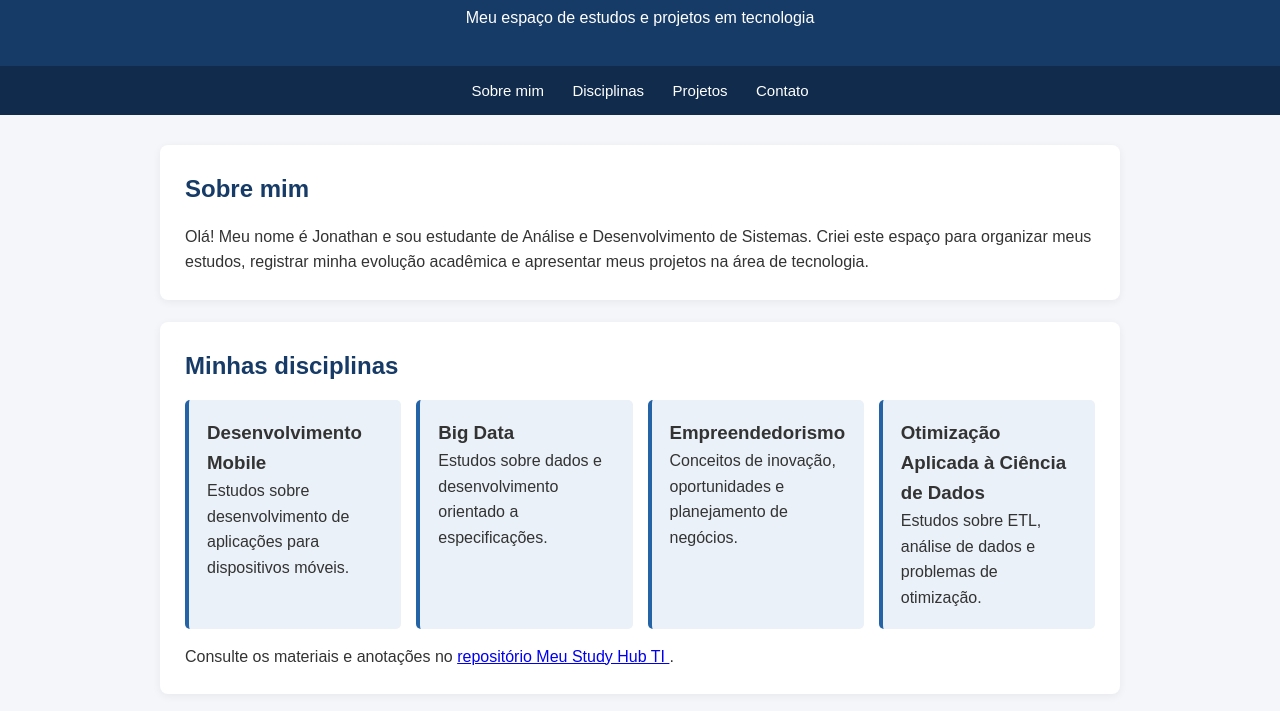
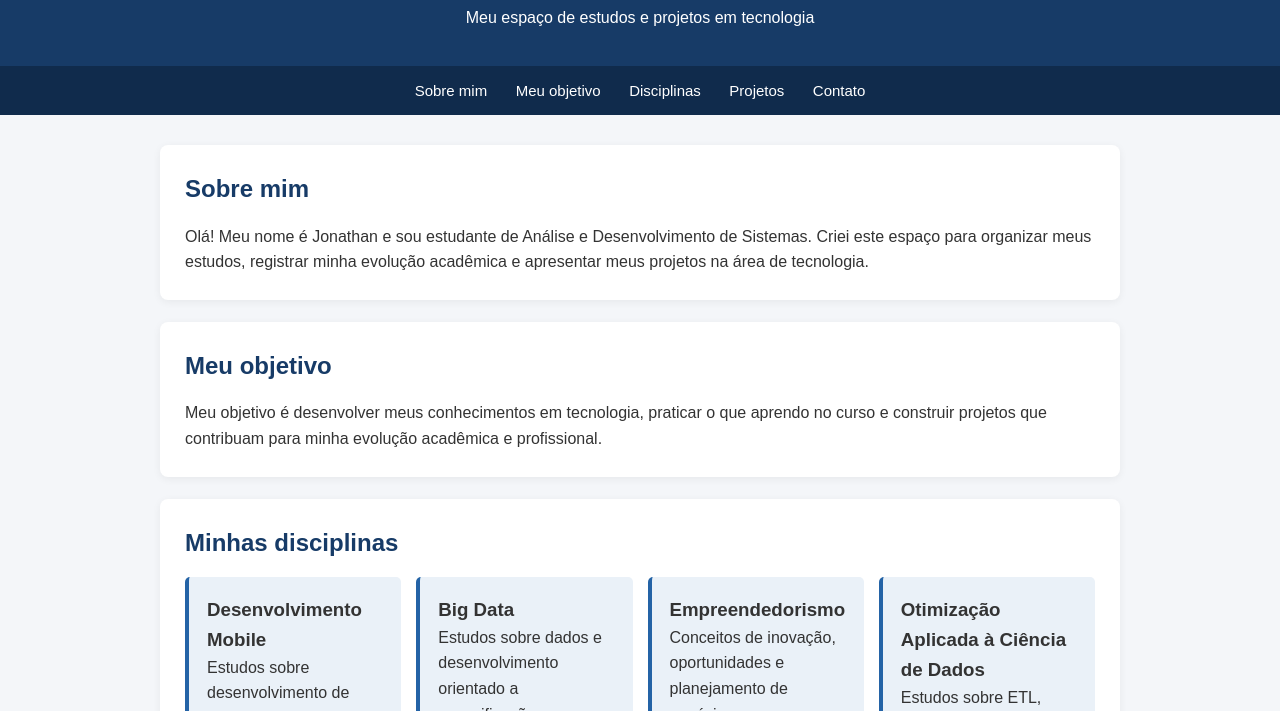
Before and after one commit to jonathancorreaRS/Meu-Study-Hub-TI, a plain HTML site: page index.html in a window 1280 px wide. Shown: the part 89-800 px from the top of the page. Drawn offline with Linux system fonts and the light colour scheme.

Commit message:
adiciona seção de objetivo pessoal
Adiciona seção de objetivo pessoal ao portfólio

```diff
--- a/index.html
+++ b/index.html
@@ -129,6 +129,7 @@
 
     <nav>
         <a href="#sobre">Sobre mim</a>
+        <a href="#objetivo">Meu objetivo</a>
         <a href="#disciplinas">Disciplinas</a>
         <a href="#projetos">Projetos</a>
         <a href="#contato">Contato</a>
@@ -143,6 +144,16 @@
                 Criei este espaço para organizar meus estudos,
                 registrar minha evolução acadêmica e apresentar
                 meus projetos na área de tecnologia.
+            </p>
+        </section>
+
+        <section id="objetivo">
+            <h2>Meu objetivo</h2>
+            <p>
+                Meu objetivo é desenvolver meus conhecimentos em
+                tecnologia, praticar o que aprendo no curso e
+                construir projetos que contribuam para minha
+                evolução acadêmica e profissional.
             </p>
         </section>
 
```
